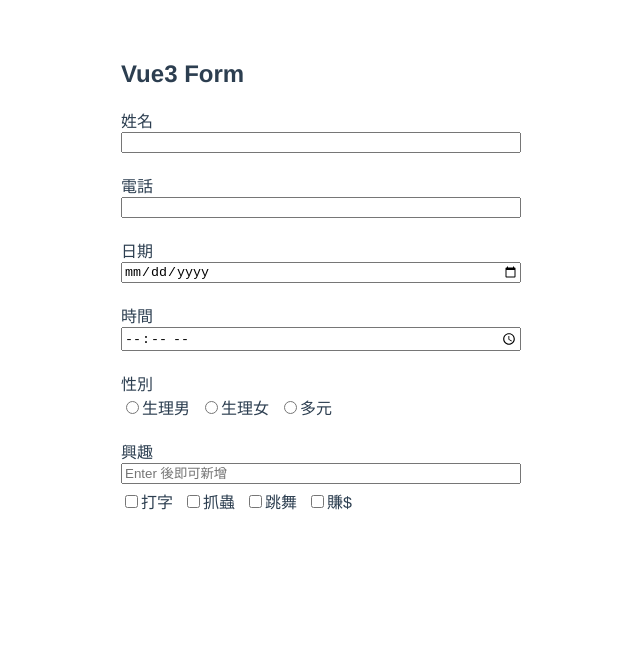
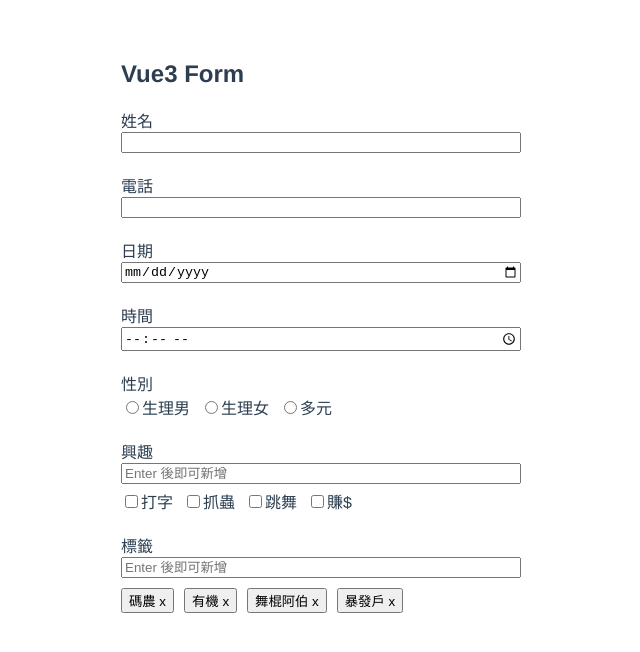
Before and after one commit to DeepJavaScript/vite-a-bit, a Vue app in the folder vue3-form/: page / in a window 1280 px wide. Shown: the top 652 px of the page, without its empty margins (319-959 px from the left). Built offline with nearby package versions, Linux system fonts and the light colour scheme.

Commit message:
feat: add prop options to DynamicHashTag and handler selected Array in components/Form.vue

```diff
--- a/vue3-form/src/components/Form.vue
+++ b/vue3-form/src/components/Form.vue
@@ -34,6 +34,14 @@
           @updateSelected="selectedHobbies = $event"
         ></DynamicCheckbox>
       </div>
+      <div class="form-field">
+        <label for="">標籤</label>
+        <DynamicHashTag
+          groupName="hashTags"
+          :options="hashTagsOptions"
+          @updateSelected="selectedHashTags = $event"
+        ></DynamicHashTag>
+      </div>
     </form>
   </section>
 </template>
@@ -41,10 +49,12 @@
 <script>
 import RadioGroup from '../components/RadioGroup.vue'
 import DynamicCheckbox from '../components/DynamicCheckbox.vue'
+import DynamicHashTag from '../components/DynamicHashTag.vue'
 export default {
 	components: {
     RadioGroup,
-    DynamicCheckbox
+    DynamicCheckbox,
+    DynamicHashTag
   },
   props: {
     title: {
@@ -55,7 +65,8 @@ export default {
   data() {
     return {
       selectedGender: null,
-      selectedHobbies: []
+      selectedHobbies: [],
+      selectedHashTags: []
     }
   },
   computed: {
@@ -89,6 +100,23 @@ export default {
           value: 'earning-income'
         }
       ]
+    },
+    hashTagsOptions() {
+      return [
+        {
+          text: '碼農',
+          value: '碼農'
+        },{
+          text: '有機',
+          value: '有機'
+        },{
+          text: '舞棍阿伯',
+          value: '舞棍阿伯'
+        },{
+          text: '暴發戶',
+          value: '暴發戶'
+        }
+      ]
     }
   },
 }
```
